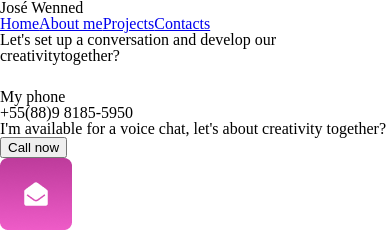
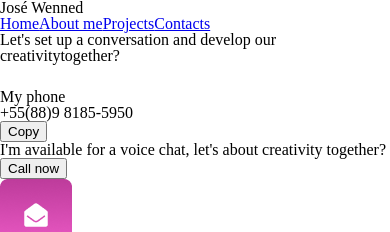
Before and after one commit to Kenzie-Academy-Brasil-Developers/Entrega---Portf-lio-de-Sucesso-JoseWenned, a React (Vite) app: page /ContactsPage in a window 390 px wide. Shown: the top 232 px of the page. Built offline with nearby package versions, Linux system fonts and the light colour scheme.

Commit message:
feat: copy telephone functionality created

```diff
--- a/src/Components/Contacts/contacts.component.tsx
+++ b/src/Components/Contacts/contacts.component.tsx
@@ -3,7 +3,7 @@ import { useContext } from "react"
 
 export const Contacts = () => {
 
-    const { handleCopyClick } = useContext(UserContext)
+    const { handleEmailCopyClick, handleTelephoneCopyClick } = useContext(UserContext)
 
     return(
         <>
@@ -20,7 +20,10 @@ export const Contacts = () => {
                                 <img src="./src/assets/WhatsApp.png"/>
                             </div>
                             <h3>My phone</h3>
-                            <p>+55(88)9 8185-5950</p>
+                            <div>
+                                <p id="textTelephone">+55(88)9 8185-5950</p>
+                                <button type="submit" onClick={() => handleTelephoneCopyClick("+55(88)9 8185-5950") }>Copy</button>
+                            </div>
                             <p>I'm available for a voice chat, let's about creativity together?</p>
                             <a href="https://wa.me/5588981855950" target="blank"><button type="submit">Call now</button></a>
                         </li>
@@ -30,7 +33,7 @@ export const Contacts = () => {
                             <h3>My email</h3>
                             <div>
                                 <p id="textEmail">wennedchaves1997@gmail.com</p>
-                                <button type="submit" onClick={() => handleCopyClick("wennedchaves1997@gmail.com") }>Copy</button>
+                                <button type="submit" onClick={() => handleEmailCopyClick("wennedchaves1997@gmail.com") }>Copy</button>
                             </div>
                             <p>Send me an email reporting feedbacks suggestions and ideas.</p>
                             <a href="https://www.google.com/intl/pt-BR/gmail/about/" target="blank"><button type="submit">Send email now</button></a>
--- a/src/Interfaces/UserContext/userContext.inteface.tsx
+++ b/src/Interfaces/UserContext/userContext.inteface.tsx
@@ -6,7 +6,8 @@ export interface IUserProvidersProps {
 
 export interface IUserContext {
 
-    handleCopyClick: ( text: string ) => void
+    handleEmailCopyClick: ( text: string ) => void
+    handleTelephoneCopyClick: ( text: string ) => void
 
 }
 
--- a/src/Providers/userContext.provider.tsx
+++ b/src/Providers/userContext.provider.tsx
@@ -7,7 +7,7 @@ export const UserProvider = ( { children }: IUserProvidersProps) => {
 
     // Function for copy text E-mail:
 
-    const handleCopyClick = () => {
+    const handleEmailCopyClick = () => {
         const textEmail = document.getElementById("textEmail") as HTMLParagraphElement;
         const textoForCopy = textEmail.innerText;
 
@@ -24,11 +24,33 @@ export const UserProvider = ( { children }: IUserProvidersProps) => {
         document.body.removeChild(textarea);
 
         alert("E-mail copied to clipboard.");
-      };
+    };
+
+    // Function for copy text Telephone:
+
+    const handleTelephoneCopyClick = () => {
+        const textEmail = document.getElementById("textTelephone") as HTMLParagraphElement;
+        const textoForCopy = textEmail.innerText;
+
+        const textarea = document.createElement("textarea");
+
+        textarea.value = textoForCopy;
+
+        document.body.appendChild(textarea);
+
+        textarea.select();
+
+        document.execCommand("copy");
+
+        document.body.removeChild(textarea);
+
+        alert("Telephone copied to clipboard.");
+    };
 
     return(
         <UserContext.Provider value={{
-            handleCopyClick
+            handleEmailCopyClick,
+            handleTelephoneCopyClick
         }}>
             { children }
         </UserContext.Provider>
```
